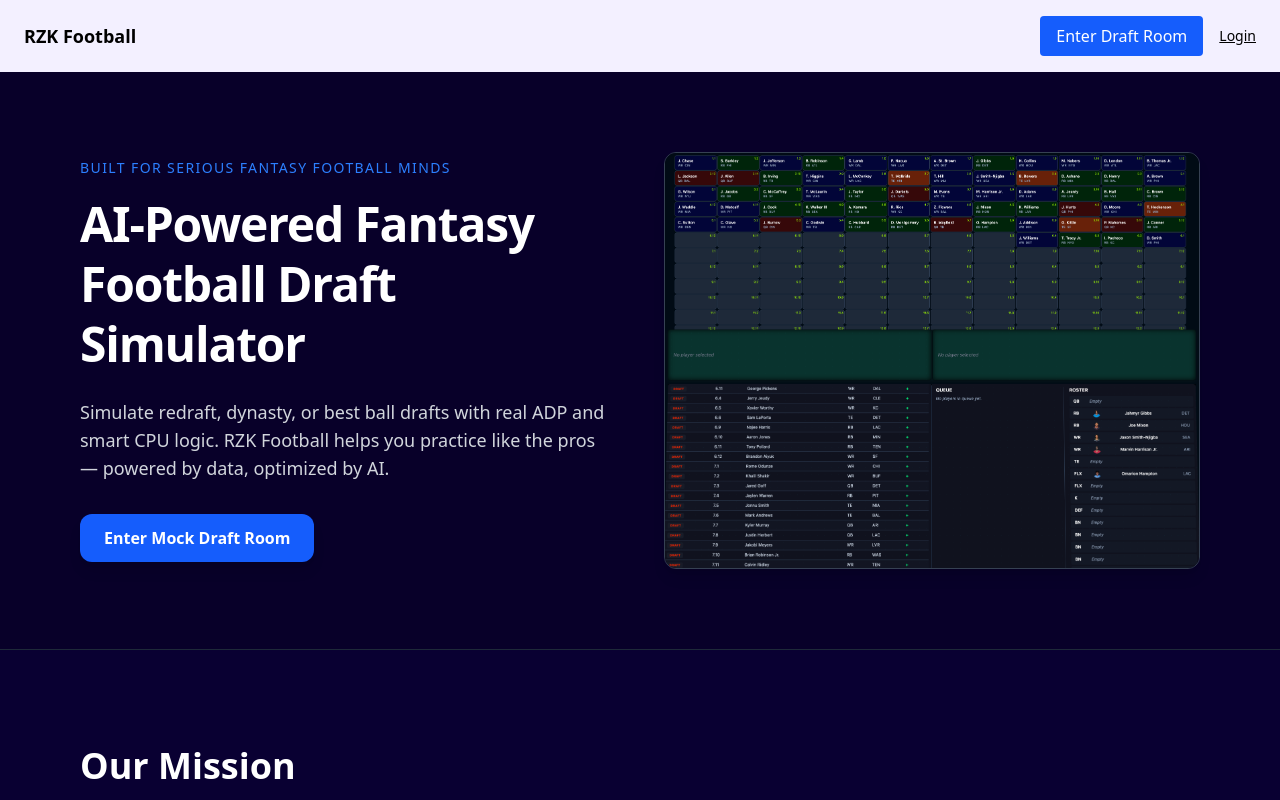
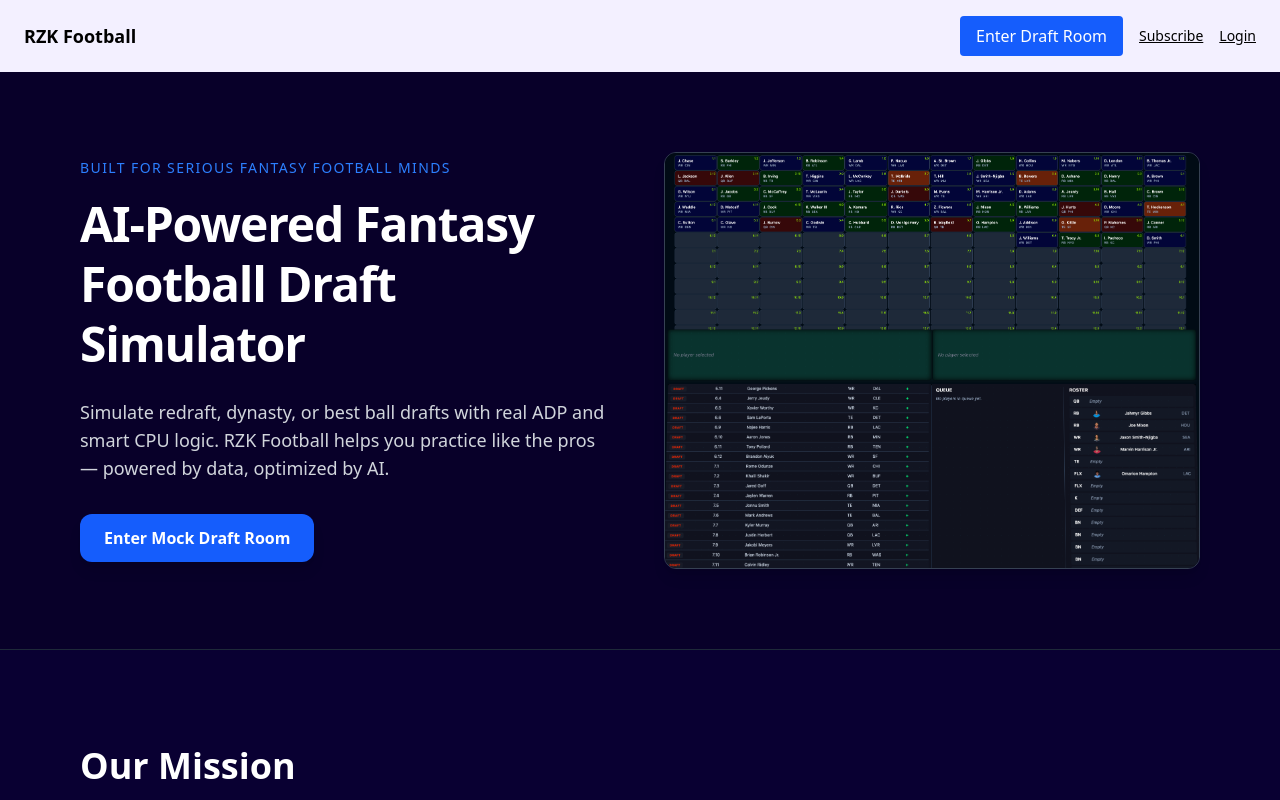
Before and after one commit to rizksn/rzk-football, a Next.js app in the folder frontend/: page / in a window 1280 px wide. Shown: the top 800 px of the page. Built offline with nearby package versions, Linux system fonts and the light colour scheme; no server answers.

Commit message:
feat(navbar): add dynamic Subscribe button for unpaid users on homepage

```diff
--- a/frontend/src/components/shared/Navbar.tsx
+++ b/frontend/src/components/shared/Navbar.tsx
@@ -6,7 +6,7 @@ import { useAuthContext } from "@/context/AuthContext";
 
 export default function Navbar() {
   const pathname = usePathname();
-  const { user, loginWithGoogle, logout } = useAuthContext();
+  const { user, isPaidUser, loginWithGoogle, logout } = useAuthContext();
 
   const isMockDraft = pathname.startsWith("/mockdraft");
 
@@ -17,10 +17,19 @@ export default function Navbar() {
 
         <div className="flex gap-4 items-center">
           {pathname === "/" && (
+            <>
               <Link href="/mockdraft" className="bg-blue-600 hover:bg-blue-500 text-white px-4 py-2 rounded">
                 Enter Draft Room
               </Link>
+
+              {!isPaidUser && (
+                <Link href="/subscribe" className="text-sm underline">
+                  Subscribe
+                </Link>
               )}
+            </>
+          )}
+
           {user ? (
             <button onClick={logout} className="text-sm underline">Logout</button>
           ) : (
```
Lines whose indentation alone changed are shown as unchanged.
